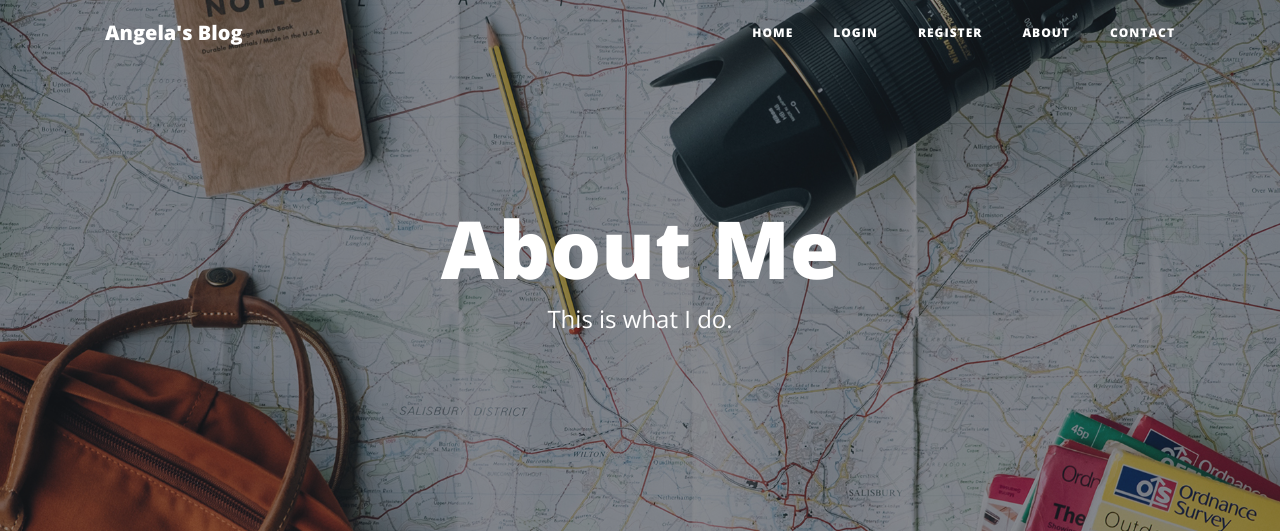
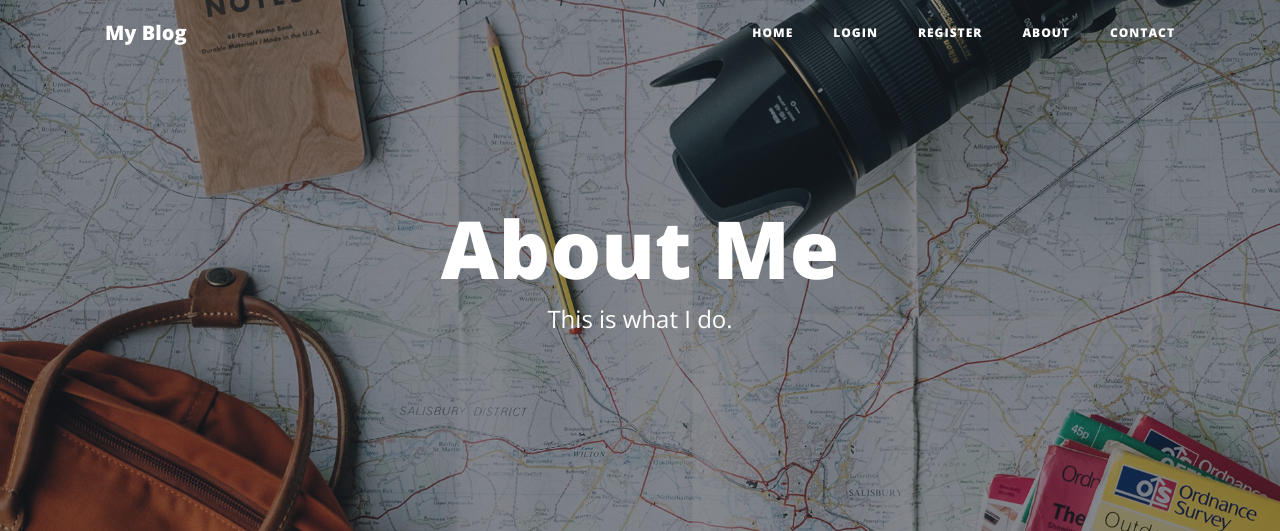
Before and after one commit to mahdy7/MyBlog, a Flask app: page /about in a window 1280 px wide. Shown: the top 531 px of the page. Run offline with Flask 2, Linux system fonts and the light colour scheme; some libraries are stand-ins or nearby versions.

Commit message:
just making sure it says my name.

```diff
--- a/templates/header.html
+++ b/templates/header.html
@@ -28,7 +28,7 @@
   <!-- Navigation -->
   <nav class="navbar navbar-expand-lg navbar-light fixed-top" id="mainNav">
     <div class="container">
-      <a class="navbar-brand" href="{{url_for('get_all_posts')}}">Angela's Blog</a>
+      <a class="navbar-brand" href="{{url_for('get_all_posts')}}">My Blog</a>
       <button class="navbar-toggler navbar-toggler-right" type="button" data-toggle="collapse" data-target="#navbarResponsive" aria-controls="navbarResponsive" aria-expanded="false" aria-label="Toggle navigation">
         Menu
         <i class="fas fa-bars"></i>
--- a/templates/index.html
+++ b/templates/index.html
@@ -7,7 +7,7 @@
       <div class="row">
         <div class="col-lg-8 col-md-10 mx-auto">
           <div class="site-heading">
-            <h1>Angela's Blog</h1>
+            <h1>My Blog</h1>
             <span class="subheading">A collection of random musings.</span>
           </div>
         </div>
```
Also changed, not shown: blog.db.
